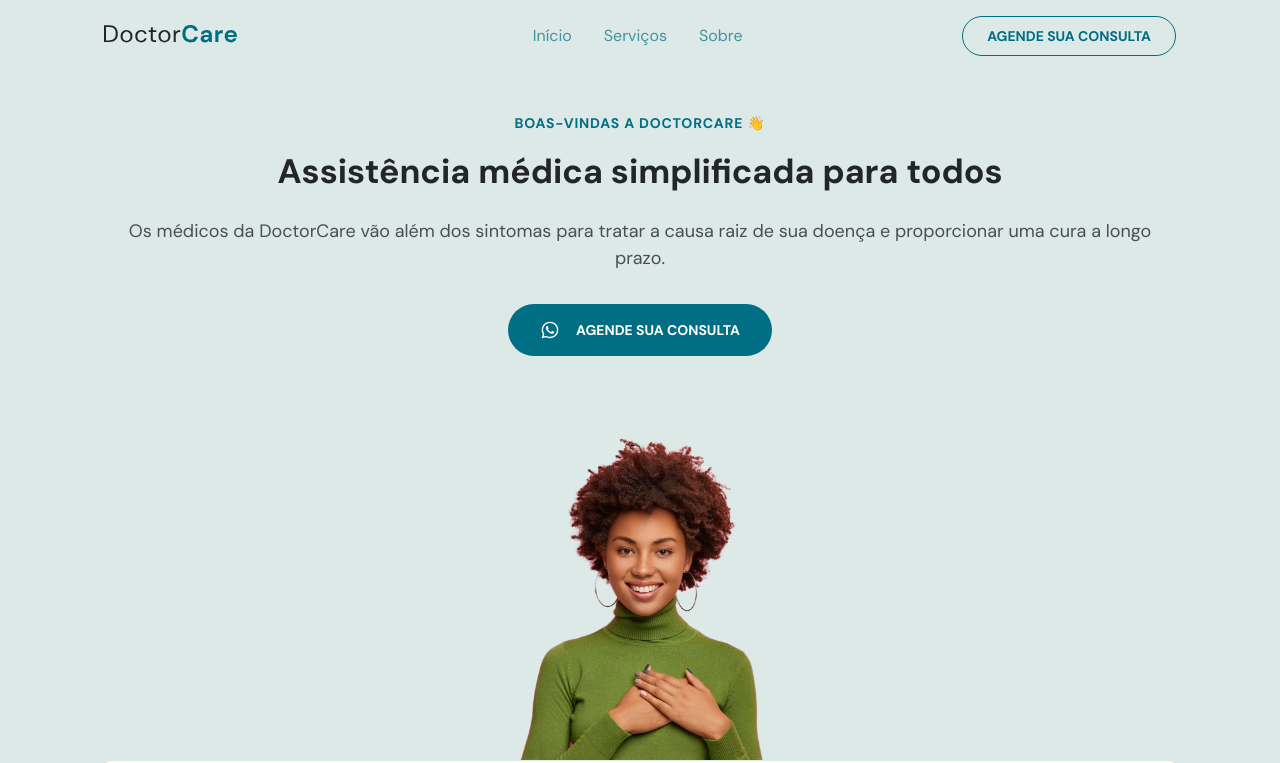
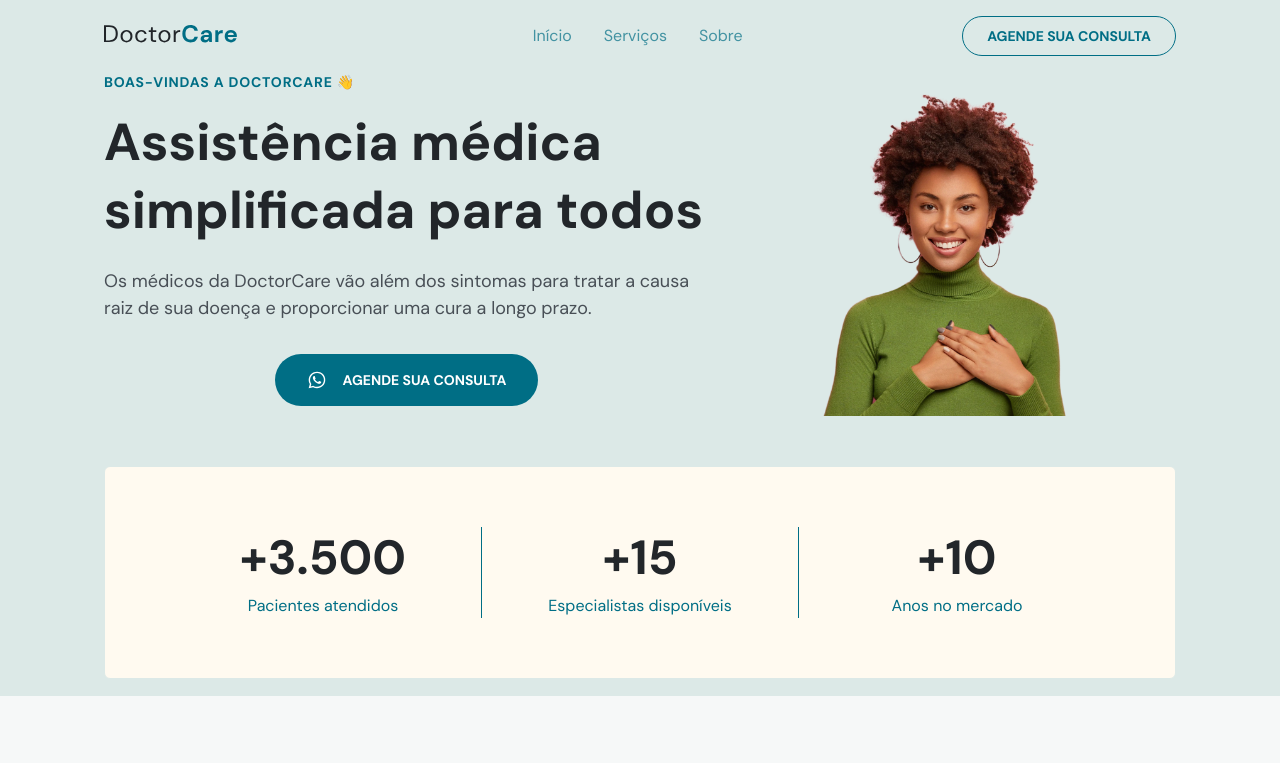
Before and after one commit to vandynM/doctorcare, a plain HTML site: page index.html in a window 1280 px wide. Shown: the top 763 px of the page. Drawn offline with nearby package versions, Linux system fonts and the light colour scheme.

Commit message:
Add files via upload
atualização do modo desktop, feitos os grid no css

```diff
--- a/index.html
+++ b/index.html
@@ -70,12 +70,14 @@
 
         <div class="menu">
           <ul>
-            <li><a onclick="closeMenu()" href="#home">Início</a></li>
+            <li>
+              <a class="active" onclick="closeMenu()" href="#home">Início</a>
+            </li>
             <li><a onclick="closeMenu()" href="#services">Serviços</a></li>
             <li><a onclick="closeMenu()" href="#about" href="#">Sobre</a></li>
           </ul>
 
-          <a class="button" onclick="closeMenu()" href="#contact"
+          <a class="button active" onclick="closeMenu()" href="#contact"
             >Agende sua consulta</a
           >
 
@@ -224,6 +226,7 @@
 
     <section id="home">
       <div class="wrapper">
+        <div class="col-a">
           <header>
             <h4>BOAS-VINDAS A DOCTORCARE 👋</h4>
             <h1>Assistência médica simplificada para todos</h1>
@@ -250,7 +253,10 @@
 
               Agende sua consulta
             </a>
+          </div>
+        </div>
 
+        <div class="col-b">
           <img
             src="./assets/image.png"
             alt="Mulher negra vestindo moletom verde e sorrindo"
--- a/style.css
+++ b/style.css
@@ -294,13 +294,14 @@ body.menu-expanded button path {
 /* ========  #HOME =======================  */
 
 #home {
+  padding-block: 0;
   padding-top: calc(4.1rem + var(--nav-height));
 }
 
 #home::before {
   content: '';
   width: 100%;
-  height: calc(108rem + var(--nav-height));
+  height: calc(76% + var(--nav-height));
   background-color: var(--brand-light);
   display: block;
 
@@ -483,8 +484,17 @@ footer .social-links {
 
 @media (min-width: 1024px) {
   /* ====== GERAL ========*/
+  body {
+    overflow: auto;
+  }
+
   .wrapper {
     width: min(112rem, 100%);
+    display: grid;
+  }
+
+  section {
+    padding-block: ;
   }
 
   /* ====== NAVEGATION ========*/
@@ -504,6 +514,7 @@ footer .social-links {
     transform: initial;
     color: initial;
     background-color: initial;
+    filter: initial;
   }
 
   nav#navegation .close-menu,
@@ -551,6 +562,12 @@ footer .social-links {
     opacity: 0.6;
   }
 
+  nav#navegation .menu a.button:hover {
+    background-color: var(--primary-color);
+    border: none;
+    color: white;
+  }
+
   nav#navegation.scroll .menu a.button {
     border-color: white;
     color: white;
@@ -560,6 +577,7 @@ footer .social-links {
     transition: opacity 0.2s;
   }
 
+  /* nav#navegation .menu li a.active, */
   nav#navegation .menu li a:hover {
     opacity: 1;
     font-weight: 700;
@@ -584,6 +602,7 @@ footer .social-links {
     background-color: white;
   }
 
+  /* nav#navegation .menu li a.active::after */
   nav#navegation .menu li a:hover::after {
     padding-inline: 0.8rem;
     width: 100%;
@@ -593,9 +612,65 @@ footer .social-links {
     opacity: 1;
   }
 
+  /* nav#navegation.scroll .menu a.button.active */
   nav#navegation.scroll .menu a.button:hover {
     background-color: var(--primary-color);
     filter: brightness(1.3);
     border: none;
   }
+
+  /* ====== home ========*/
+
+  #home::before {
+    height: calc(96% - var(--nav-height));
+  }
+
+  #home {
+    padding-top: var(--nav-height);
+  }
+
+  #home .wrapper {
+    grid-template-columns: 60.5rem 1fr;
+    grid-template-areas:
+      'A B'
+      'C C';
+  }
+
+  #home .col-a {
+    grid-area: A;
+    text-align: left;
+    align-self: center;
+  }
+
+  #home .col-b {
+    grid-area: B;
+  }
+
+  #home h1 {
+    font-size: 5.2rem;
+  }
+
+  #home .content p {
+    font-size: 1.8rem;
+  }
+
+  #home .stats .stat + .stat {
+    border-left: 1px solid var(--primary-color);
+  }
+
+  #home .stats .stat {
+    flex: 1;
+  }
+
+  #home .stats {
+    grid-area: C;
+
+    flex-direction: row;
+    padding: 6rem;
+    gap: 0;
+  }
+
+  #home .img {
+    width: 42rem;
+  }
 }
```
Also changed, not shown: main.js (line endings or trailing spaces). Lines whose indentation alone changed are shown as unchanged.
